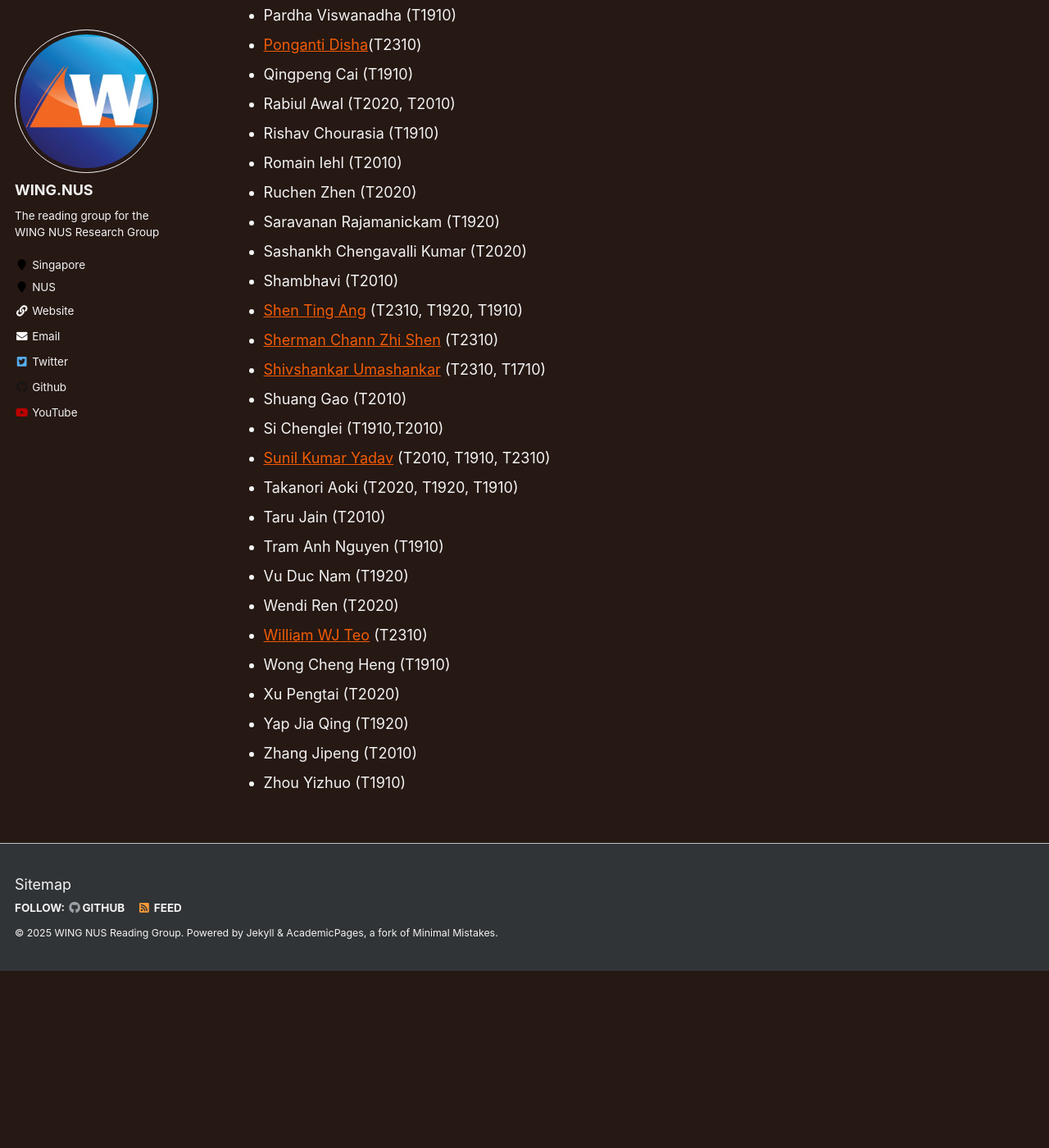
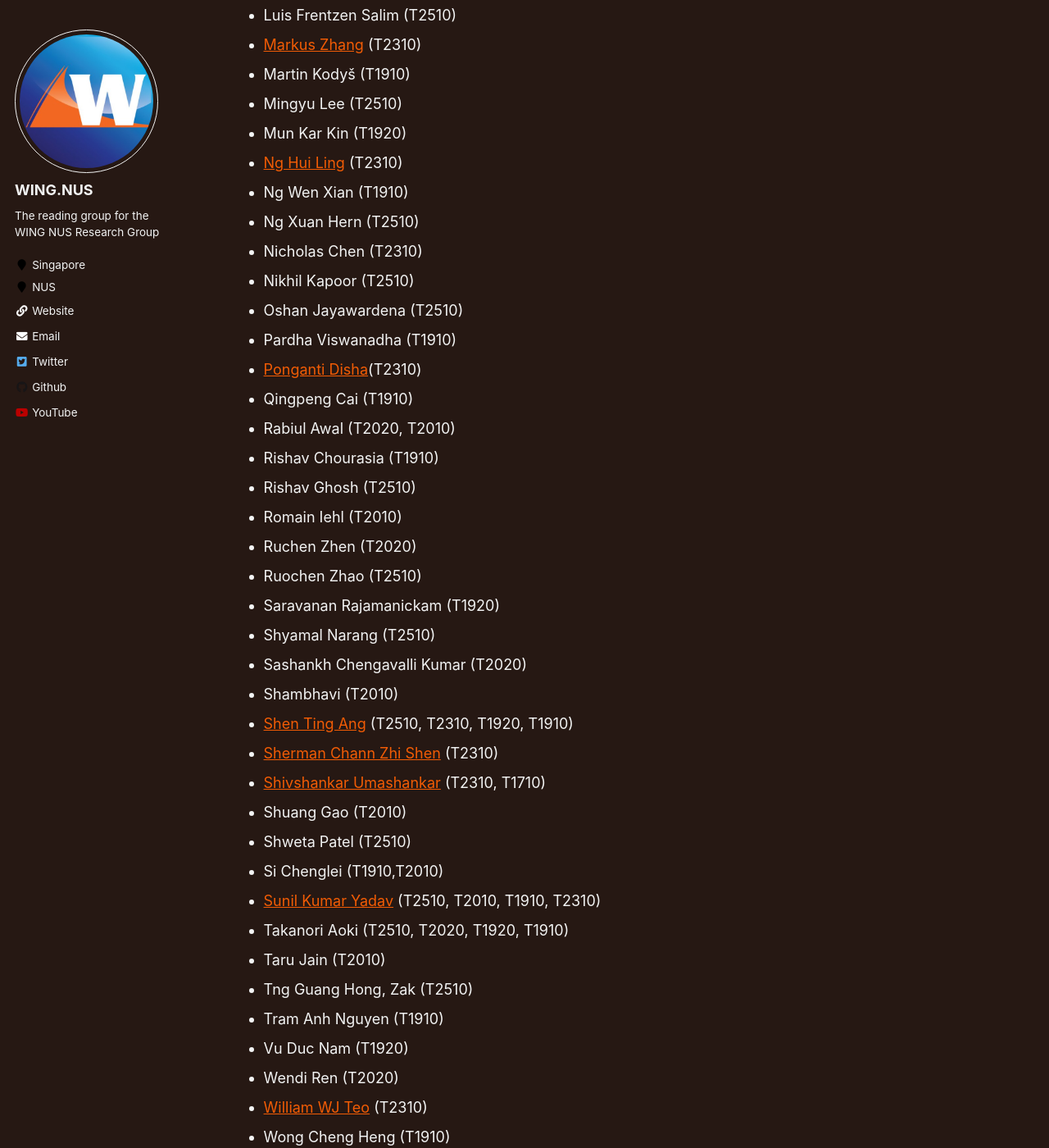
Before and after one commit to WING-NUS/cs6101, a Jekyll site: the page built from _pages/people.md, in a window 1280 px wide and 1400 px high, scrolled down 6855 px. Shown: the whole window at 82% size. Built offline with Jekyll 4.4.1, drawn with Linux system fonts in a browser that asks for light colours; before the commit the page ends 8039 px from its top, so only the background shows below that; some of the changed text lies outside the part shown.

Commit message:
update external guest

```diff
--- a/_pages/people.md
+++ b/_pages/people.md
@@ -177,9 +177,15 @@ WING and NUS Postgraduate Students:
 * Evan Chong (T2020)
 * Guilherme Zagatti (T1920)
 * Harsh Shrivastava (T1910)
+* Hoang Nguyen (T2510)
+* Hongxu Liu (T2510)
+* Indraneel Paranjape (T2510)
+* JF Koh (T2510)
+* Jonathan Chen (T2510)
 * Joni Ngo Thuy Hang (T1910)
 * Judith Jeyafreeda (T2010)
 * Khush Jammu (T2010)
+* Kseniia Petukhova (T2510)
 * Laiba Mehnaz (T2010)
 * Lee Xin Jie (T1910)
 * Lee Xiong An (T2020)
@@ -187,35 +193,46 @@ WING and NUS Postgraduate Students:
 * Liling Tan (T1910)
 * Ling Ran, Kevin (T1910)
 * Low Sio Meng (T1920)
+* Luis Frentzen Salim (T2510)
+* [Markus Zhang](https://twitter.com/photon_mz) (T2310)
 * Martin Kodyš (T1910)
-* [Markus Zhang](https://twitter.com/photon_mz) (T2310)
+* Mingyu Lee (T2510)
 * Mun Kar Kin (T1920)
 * [Ng Hui Ling](https://nghuiling.github.io) (T2310)
 * Ng Wen Xian (T1910)
+* Ng Xuan Hern (T2510)
 * Nicholas Chen (T2310)
+* Nikhil Kapoor (T2510)
+* Oshan Jayawardena (T2510)
 * Pardha Viswanadha (T1910)
 * [Ponganti Disha](https://www.linkedin.com/in/dishaponganti)(T2310)
 * Qingpeng Cai (T1910)
 * Rabiul Awal (T2020, T2010)
 * Rishav Chourasia (T1910)
+* Rishav Ghosh (T2510)
 * Romain Iehl (T2010)
 * Ruchen Zhen (T2020)
+* Ruochen Zhao (T2510)
 * Saravanan Rajamanickam (T1920)
+* Shyamal Narang (T2510)
 * Sashankh Chengavalli Kumar (T2020)
 * Shambhavi (T2010)
-* [Shen Ting Ang](https://linktr.ee/shenting) (T2310, T1920, T1910)
+* [Shen Ting Ang](https://linktr.ee/shenting) (T2510, T2310, T1920, T1910)
 * [Sherman Chann Zhi Shen](https://github.com/152334H) (T2310)
 * [Shivshankar Umashankar](https://www.linkedin.com/in/shivshankarumashankar) (T2310, T1710)
 * Shuang Gao (T2010)
+* Shweta Patel (T2510)
 * Si Chenglei (T1910,T2010)
-* [Sunil Kumar Yadav](https://sukuya.github.io/) (T2010, T1910, T2310)
-* Takanori Aoki (T2020, T1920, T1910)
+* [Sunil Kumar Yadav](https://sukuya.github.io/) (T2510, T2010, T1910, T2310)
+* Takanori Aoki (T2510, T2020, T1920, T1910)
 * Taru Jain (T2010)
+* Tng Guang Hong, Zak (T2510)
 * Tram Anh Nguyen (T1910)
 * Vu Duc Nam (T1920)
 * Wendi Ren (T2020)
 * [William WJ Teo](https://www.william-teo.com) (T2310)
 * Wong Cheng Heng (T1910)
+* Xinpeng Liu (T2510)
 * Xu Pengtai (T2020)
 * Yap Jia Qing (T1920)
 * Zhang Jipeng (T2010)
```
